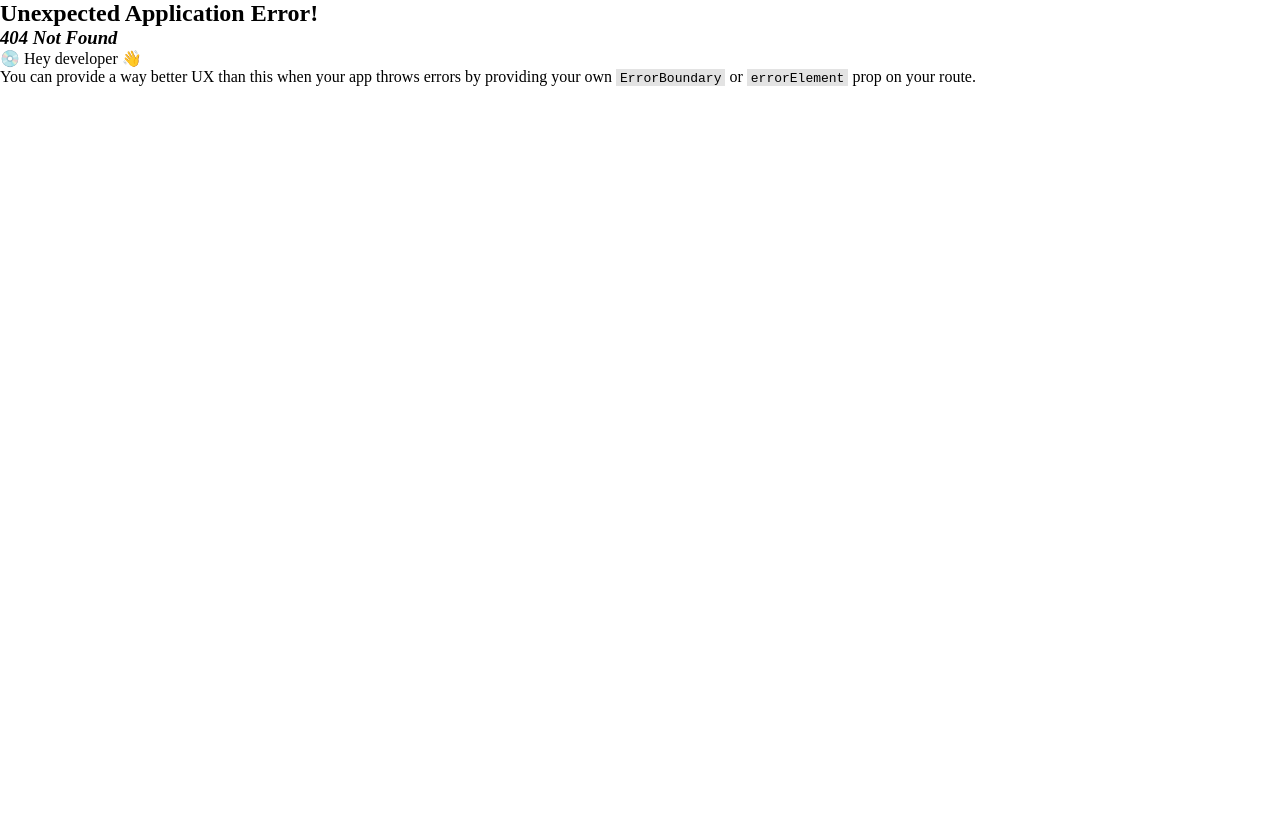
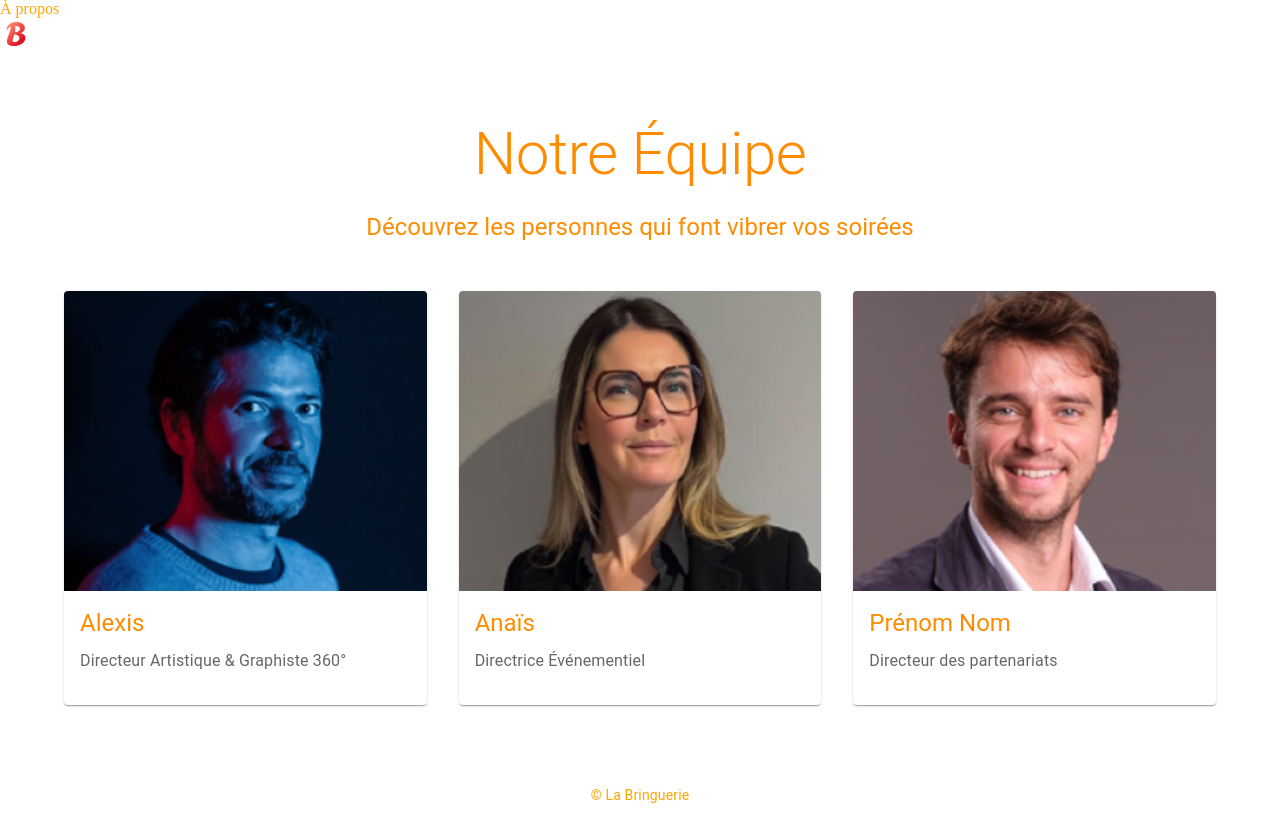
Before and after one commit to Raphael77850/La-Bringuerie, a React (Vite) app in the folder client/: page /about in a window 1280 px wide. Before the commit this address had no page. Before the commit the page ends 800 px from the top, so only its background shows below. Built offline with nearby package versions, Linux system fonts and the light colour scheme.

Commit message:
Creating page about

```diff
--- a/client/src/components/Header/Header.tsx
+++ b/client/src/components/Header/Header.tsx
@@ -1,5 +1,6 @@
 import { AppBar } from "@mui/material";
 import { makeStyles } from "@mui/styles";
+import { Link as RouterLink } from "react-router-dom";
 import letterB from "../../assets/images/IconeBM.png";
 
 const useStyles = makeStyles({
@@ -20,19 +21,16 @@ export default function Header() {
   const classes = useStyles();
 
   return (
-    <AppBar
-      position="static"
-      className={classes.appBar}
-      style={{
-        alignItems: "center",
-        margin: "1rem",
-      }}
-    >
-      <img
-        src={letterB}
-        alt="La Bringuerie"
-        style={{ height: "2rem", marginRight: "1rem" }}
-      />
+    <AppBar position="static" className={classes.appBar}>
+      <RouterLink
+        to="/about"
+        style={{ color: "orange", textDecoration: "none" }}
+      >
+        À propos
+      </RouterLink>
+      <RouterLink to="/">
+        <img src={letterB} alt="La Bringuerie" style={{ height: "2rem" }} />
+      </RouterLink>
     </AppBar>
   );
 }
--- a/client/src/main.tsx
+++ b/client/src/main.tsx
@@ -11,7 +11,7 @@ import App from "./App";
 // Import additional components for new routes
 // Try creating these components in the "pages" folder
 
-// import About from "./pages/About";
+import AboutPage from "./pages/About/AboutPage";
 // import Contact from "./pages/Contact";
 
 /* ************************************************************************* */
@@ -22,6 +22,10 @@ const router = createBrowserRouter([
   {
     path: "/", // The root path
     element: <App />, // Renders the App component for the home page
+  },
+  {
+    path: "/about",
+    element: <AboutPage />,
   },
   // Try adding a new route! For example, "/about" with an About component
 ]);
--- /dev/null
+++ b/client/src/pages/About/AboutPage.tsx
@@ -0,0 +1,109 @@
+import "../../App.css";
+import {
+  Card,
+  CardContent,
+  CardMedia,
+  Container,
+  Grid,
+  Typography,
+} from "@mui/material";
+import styled from "styled-components";
+import { Footer } from "../../components/Footer/Footer";
+import Header from "../../components/Header/Header";
+
+const AboutSection = styled.section`
+  padding: 4rem 0;
+  background-color: white;
+`;
+
+const TeamMember = styled(Card)`
+  height: 100%;
+  display: flex;
+  flex-direction: column;
+  transition: transform 0.3s ease;
+  &:hover {
+    transform: translateY(-5px);
+  }
+`;
+
+const teamMembers = [
+  {
+    id: 1,
+    name: "Alexis",
+    role: "Directeur Artistique & Graphiste 360°",
+    image: "/src/assets/images/AlexisDA.png",
+  },
+  {
+    id: 2,
+    name: "Anaïs",
+    role: "Directrice Événementiel",
+    image: "/src/assets/images/AnaisDE.png",
+  },
+  {
+    id: 3,
+    name: "Prénom Nom",
+    role: "Directeur des partenariats",
+    image: "/src/assets/images/VictorDDP.png",
+  },
+];
+
+export default function AboutPage() {
+  return (
+    <>
+      <Header />
+      <AboutSection>
+        <Container>
+          <Typography
+            variant="h2"
+            align="center"
+            gutterBottom
+            sx={{ color: "#FF8C00" }}
+          >
+            Notre Équipe
+          </Typography>
+          <Typography
+            variant="h5"
+            align="center"
+            paragraph
+            sx={{ color: "#FF8C00", mb: 6 }}
+          >
+            Découvrez les personnes qui font vibrer vos soirées
+          </Typography>
+
+          <Grid container spacing={4}>
+            {teamMembers.map((member) => (
+              <Grid item key={member.id} xs={12} sm={6} md={4}>
+                <TeamMember>
+                  <CardMedia
+                    component="img"
+                    height="300"
+                    image={member.image}
+                    alt={member.name}
+                  />
+                  <CardContent>
+                    <Typography
+                      gutterBottom
+                      variant="h5"
+                      component="h3"
+                      sx={{ color: "#FF8C00" }}
+                    >
+                      {member.name}
+                    </Typography>
+                    <Typography
+                      variant="subtitle1"
+                      color="text.secondary"
+                      gutterBottom
+                    >
+                      {member.role}
+                    </Typography>
+                  </CardContent>
+                </TeamMember>
+              </Grid>
+            ))}
+          </Grid>
+        </Container>
+      </AboutSection>
+      <Footer />
+    </>
+  );
+}
```
Also changed, not shown: client/src/assets/images/VictorDDP.png (renamed from client/src/assets/images/Victor Directeur des partenariats.png).
